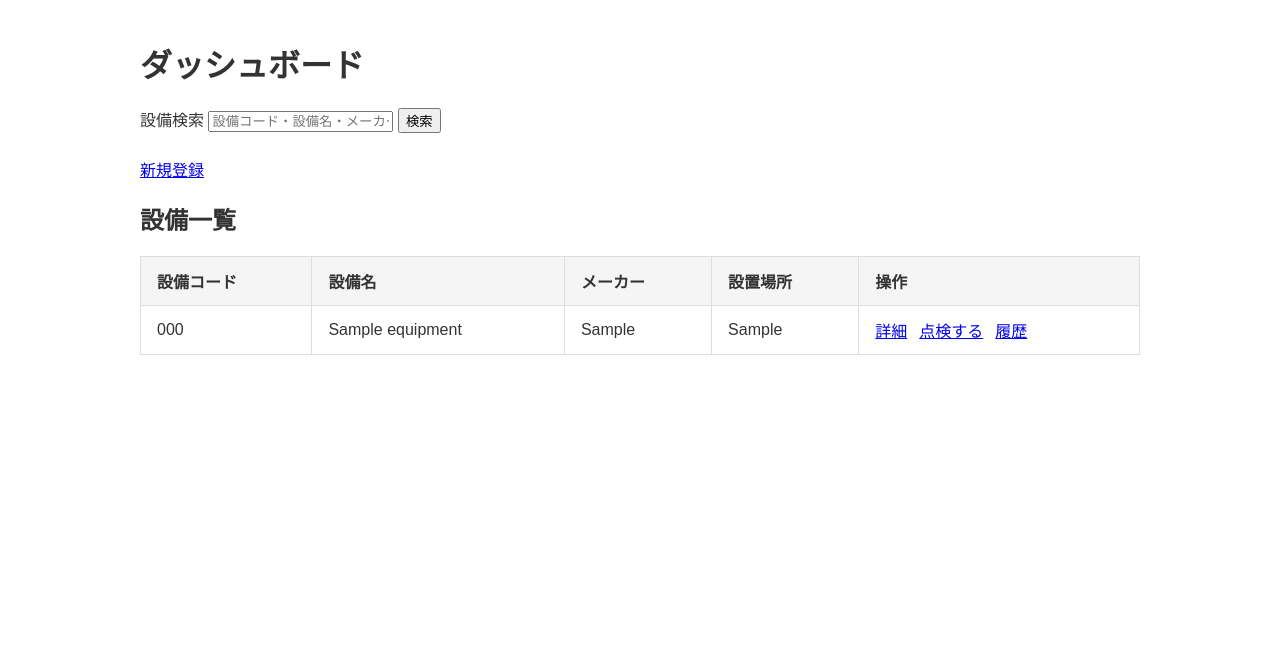
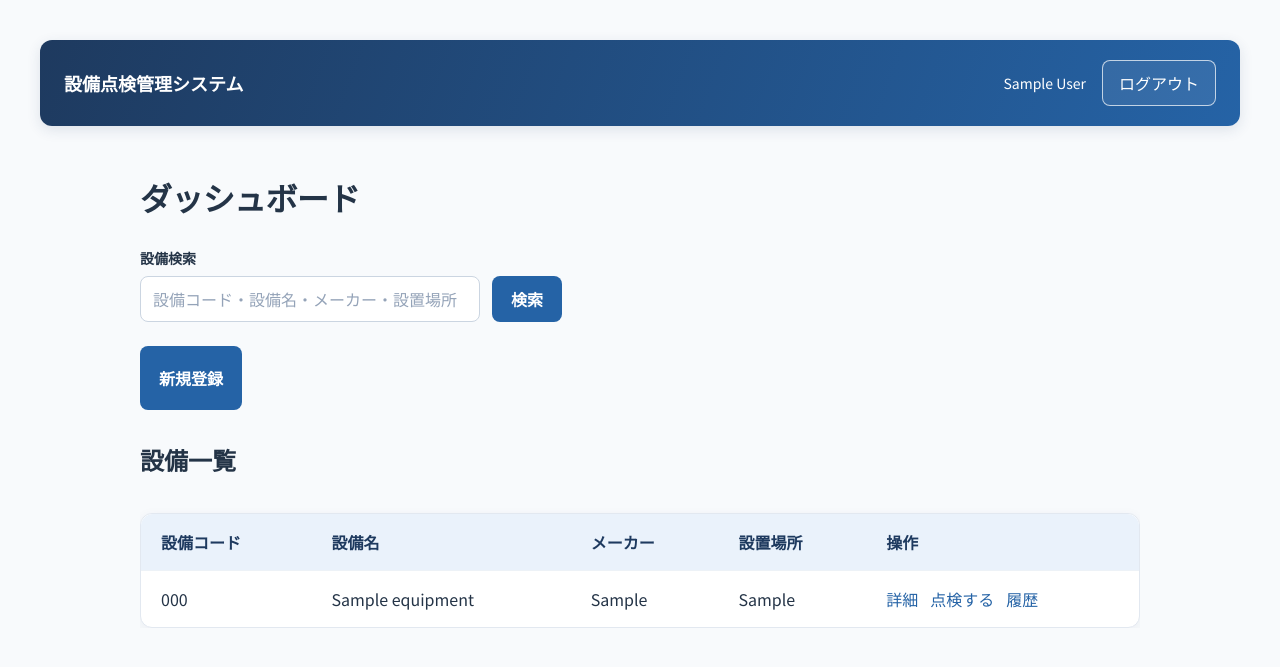
Before and after one commit to mae134/equipment-inspection-system, a Spring Boot app: page /dashboard in a window 1280 px wide. Shown: the top 667 px of the page. Run offline with Spring Boot 4, Linux system fonts and the light colour scheme; the visitor is signed in with stand-in values (Sample User, id 1); tables that the repository leaves empty hold one stand-in row (values such as "Sample post"); some of the project's set-up classes (security, data sources, template engines, error pages and the like) are left out, and stand-ins take their place; some libraries are stand-ins or nearby versions.

Commit message:
style: apply shared UI components to dashboard (#156)

```diff
--- a/src/main/resources/static/css/dashboard.css
+++ b/src/main/resources/static/css/dashboard.css
@@ -1,33 +1,77 @@
+/* ダッシュボード全体 */
 body {
-  max-width: 1000px;
+  max-width: var(--content-width-wide);
   margin: 40px auto;
-  padding: 0 24px;
-  font-family: sans-serif;
-  color: #333;
+  padding: 0 var(--space-6);
+  background: var(--color-background);
+  color: var(--color-text);
 }
 
-form {
-  margin-bottom: 24px;
+/* 設備一覧の見出し */
+h2 {
+  margin: var(--space-8) 0 var(--space-5);
+  font-size: 24px;
 }
 
-table {
-  width: 100%;
-  border-collapse: collapse;
-  margin-top: 16px;
+/* 設備検索 */
+.equipment-search {
+  display: flex;
+  align-items: flex-end;
+  flex-wrap: wrap;
+  gap: var(--space-3);
+  margin-bottom: var(--space-6);
 }
 
-th,
-td {
-  padding: 12px 16px;
-  border: 1px solid #ddd;
-  text-align: left;
+/* 検索項目の配置 */
+.equipment-search .ui-form-field {
+  width: 340px;
+  max-width: 100%;
+  margin-bottom: 0;
 }
 
-th {
-  background: #f5f5f5;
+/* 検索入力欄 */
+.equipment-search .ui-input {
+  width: 100%;
 }
 
+/* 検索ボタン */
+.equipment-search .ui-button {
+  min-height: var(--button-min-height);
+}
+
+/* 設備登録 */
+.equipment-actions {
+  margin: var(--space-6) 0;
+}
+
+/* 設備一覧 */
+.equipment-table {
+  margin-top: var(--space-4);
+}
+
+/* 操作リンク */
 .action-links {
   display: flex;
-  gap: 12px;
+  flex-wrap: wrap;
+  gap: var(--space-3);
 }
+
+/* スマートフォン対応 */
+@media (max-width: 600px) {
+  body {
+    margin: var(--space-5) auto;
+    padding: 0 var(--space-4);
+  }
+
+  .equipment-search {
+    align-items: stretch;
+  }
+
+  .equipment-search .ui-form-field {
+    width: 100%;
+  }
+
+  .equipment-search .ui-button {
+    width: 100%;
+  }
+}
--- a/src/main/resources/templates/dashboard.html
+++ b/src/main/resources/templates/dashboard.html
@@ -6,28 +6,52 @@
 >
   <head>
     <meta charset="UTF-8" />
+    <meta name="viewport" content="width=device-width, initial-scale=1" />
     <title>ダッシュボード</title>
+    <link rel="stylesheet" th:href="@{/css/tokens.css}" />
+    <link rel="stylesheet" th:href="@{/css/common.css}" />
     <link rel="stylesheet" th:href="@{/css/dashboard.css}" />
   </head>
+
   <body>
+    <header th:replace="~{fragments/header :: header}"></header>
+
+    <main class="ui-page">
+      <header class="ui-page-header">
         <h1>ダッシュボード</h1>
+      </header>
 
-    <form th:action="@{/dashboard}" method="get">
-      <label for="keyword">設備検索</label>
+      <form class="equipment-search" th:action="@{/dashboard}" method="get">
+        <div class="ui-form-field">
+          <label class="ui-form-label" for="keyword">設備検索</label>
+
           <input
+            class="ui-input"
             id="keyword"
             type="text"
             name="keyword"
             th:value="${keyword}"
             placeholder="設備コード・設備名・メーカー・設置場所"
           />
-      <button type="submit">検索</button>
+        </div>
+
+        <button class="ui-button ui-button-primary" type="submit">検索</button>
       </form>
+
       <div class="equipment-actions" sec:authorize="hasRole('ADMIN')">
-      <a th:href="@{/equipment/new}">新規登録</a>
+        <a class="ui-button ui-button-primary" th:href="@{/equipment/new}">
+          新規登録
+        </a>
       </div>
-    <h2>設備一覧</h2>
-    <table border="1" th:unless="${#lists.isEmpty(equipmentList)}">
+
+      <section aria-labelledby="equipment-list-title">
+        <h2 id="equipment-list-title">設備一覧</h2>
+
+        <div class="ui-table-wrapper">
+          <table
+            class="ui-table equipment-table"
+            th:unless="${#lists.isEmpty(equipmentList)}"
+          >
             <thead>
               <tr>
                 <th>設備コード</th>
@@ -37,6 +61,7 @@
                 <th>操作</th>
               </tr>
             </thead>
+
             <tbody>
               <tr th:each="equipment : ${equipmentList}">
                 <td th:text="${equipment.equipmentCode}"></td>
@@ -45,13 +70,25 @@
                 <td th:text="${equipment.location}"></td>
                 <td>
                   <div class="action-links">
-              <a th:href="@{/equipment/{id}(id=${equipment.id})}"> 詳細 </a>
                     <a
+                      class="ui-action-link"
+                      th:href="@{/equipment/{id}(id=${equipment.id})}"
+                    >
+                      詳細
+                    </a>
+
+                    <a
+                      class="ui-action-link"
+                      sec:authorize="hasRole('INSPECTOR')"
                       th:href="@{/equipment/{id}/inspections/new(id=${equipment.id})}"
                     >
                       点検する
                     </a>
-              <a th:href="@{/equipment/{id}/inspections(id=${equipment.id})}">
+
+                    <a
+                      class="ui-action-link"
+                      th:href="@{/equipment/{id}/inspections(id=${equipment.id})}"
+                    >
                       履歴
                     </a>
                   </div>
@@ -59,7 +96,12 @@
               </tr>
             </tbody>
           </table>
+        </div>
 
-    <p th:if="${#lists.isEmpty(equipmentList)}">該当する設備がありません。</p>
+        <p class="ui-empty-state" th:if="${#lists.isEmpty(equipmentList)}">
+          該当する設備がありません。
+        </p>
+      </section>
+    </main>
   </body>
 </html>
```
Lines whose indentation alone changed are shown as unchanged.
